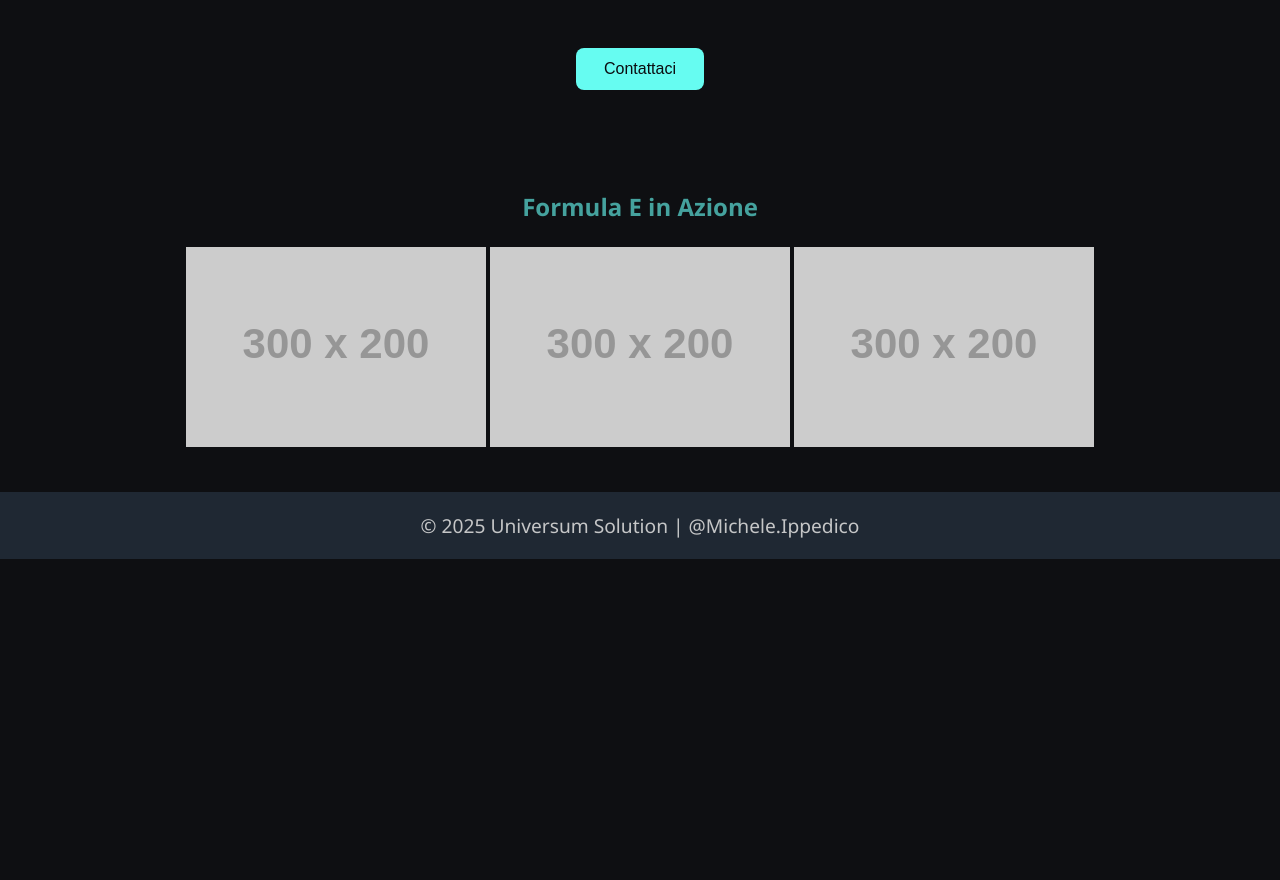
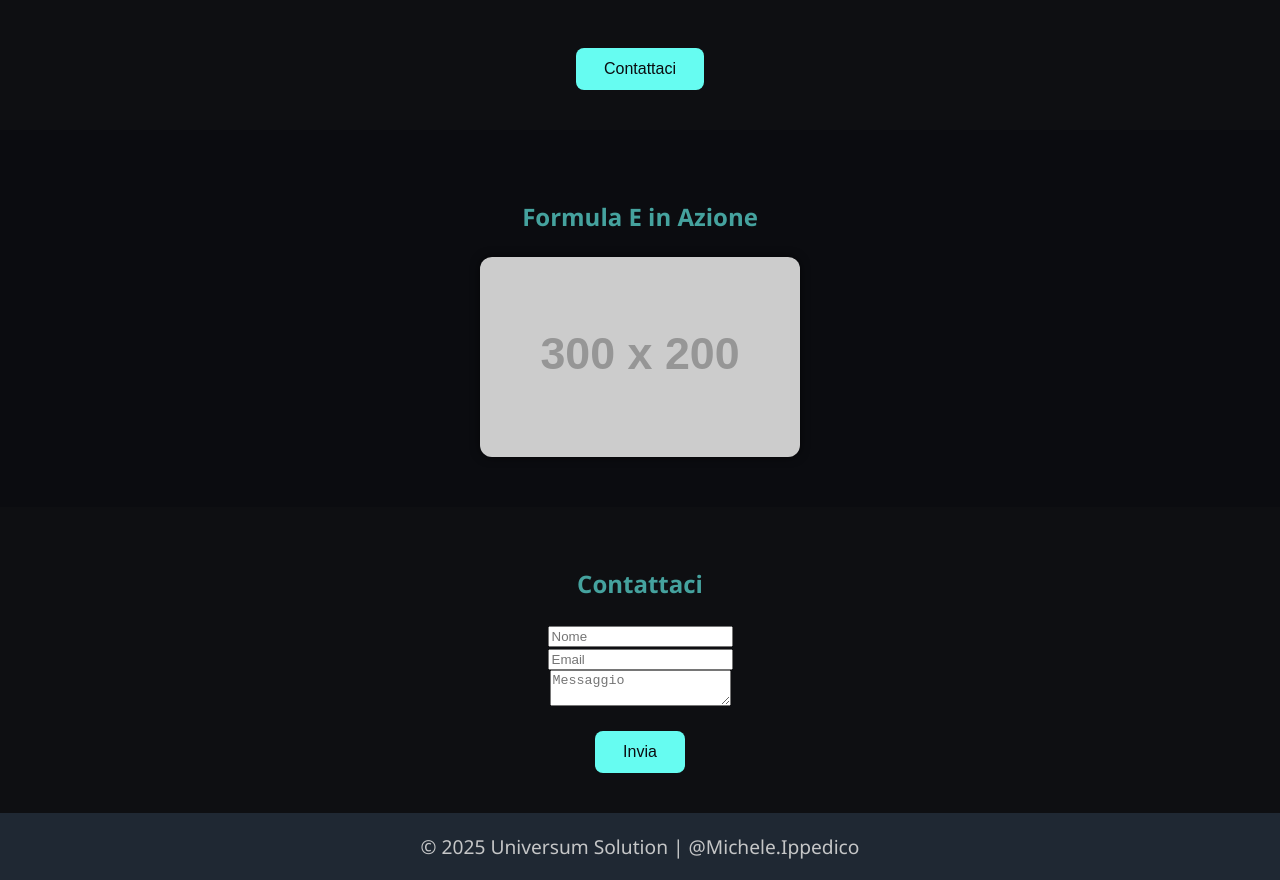
Before and after one commit to Francehws/universum-solution, a plain HTML site: page index.html in a window 1280 px wide. Shown: the part 1520-2400 px from the top of the page. Before the commit the page ends 2079 px from the top, so only its background shows below. Drawn offline with Linux system fonts and the light colour scheme; placeholder pictures from the web are drawn by us.

Commit message:
Modifiche varie

```diff
--- a/css/style.css
+++ b/css/style.css
@@ -124,3 +124,35 @@ footer {
 .close:hover {
     color: #ffffff;
 }
+
+/* 🎞️ SLIDER */
+
+.slider {
+    background-color: #0b0c10;
+    padding: 50px 20px;
+}
+
+.slider-container {
+    max-width: 320px;
+    margin: 0 auto;
+    position: relative;
+}
+
+.slider-container .slide {
+    display: none;
+    width: 100%;
+    height: 200px;
+    object-fit: cover;
+    border-radius: 12px;
+    box-shadow: 0 0 10px rgba(0,0,0,0.6);
+}
+
+.slider-container .slide.active {
+    display: block;
+    animation: fadeIn 1s ease-in-out;
+}
+
+@keyframes fadeIn {
+    from { opacity: 0; transform: scale(0.98); }
+    to { opacity: 1; transform: scale(1); }
+}
--- a/index.html
+++ b/index.html
@@ -51,6 +51,16 @@
         </div>
     </section>
 
+    <section id="contact-form">
+        <h2>Contattaci</h2>
+        <form action="https://formspree.io/f/mqaqqeop" method="POST">
+            <input type="text" name="name" placeholder="Nome" required><br>
+            <input type="email" name="email" placeholder="Email" required><br>
+            <textarea name="message" placeholder="Messaggio" required></textarea><br>
+            <button type="submit">Invia</button>
+        </form>
+    </section>
+
     <footer>
         <p>© 2025 Universum Solution | @Michele.Ippedico</p>
     </footer>
--- a/js/script.js
+++ b/js/script.js
@@ -1,4 +1,4 @@
-
+// Popup
 function openPopup() {
     document.getElementById('popup').style.display = 'block';
 }
@@ -6,3 +6,37 @@ function openPopup() {
 function closePopup() {
     document.getElementById('popup').style.display = 'none';
 }
+
+// Slider automatico
+let currentIndex = 0;
+const slides = document.querySelectorAll(".slide");
+
+function showSlide(index) {
+    slides.forEach(slide => slide.classList.remove("active"));
+    slides[index].classList.add("active");
+}
+
+if (slides.length > 0) {
+    showSlide(currentIndex); // mostra il primo slide
+
+    setInterval(() => {
+        currentIndex = (currentIndex + 1) % slides.length;
+        showSlide(currentIndex);
+    }, 3000); // cambia immagine ogni 3 secondi
+}
+// Funzione per il caricamento della pagina
+function loadPage() {
+    const loader = document.getElementById('loader');
+    const mainContent = document.getElementById('main-content');
+
+    // Nascondi il contenuto principale e mostra il loader
+    mainContent.style.display = 'none';
+    loader.style.display = 'block';
+
+    // Simula un caricamento di 2 secondi
+    setTimeout(() => {
+        loader.style.display = 'none';
+        mainContent.style.display = 'block';
+    }, 2000);
+}
+// Carica la pagina al caricamento
```
Also changed, not shown: favicon.ico (added).
